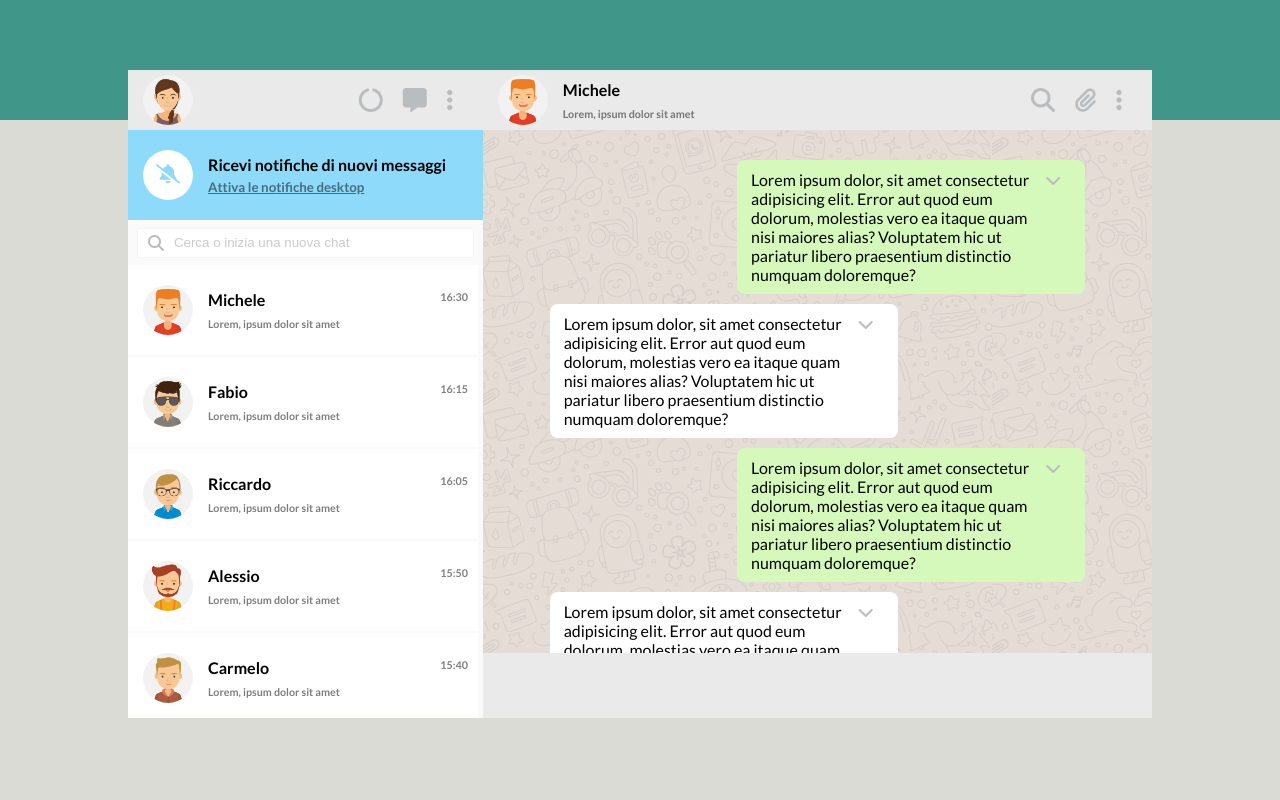
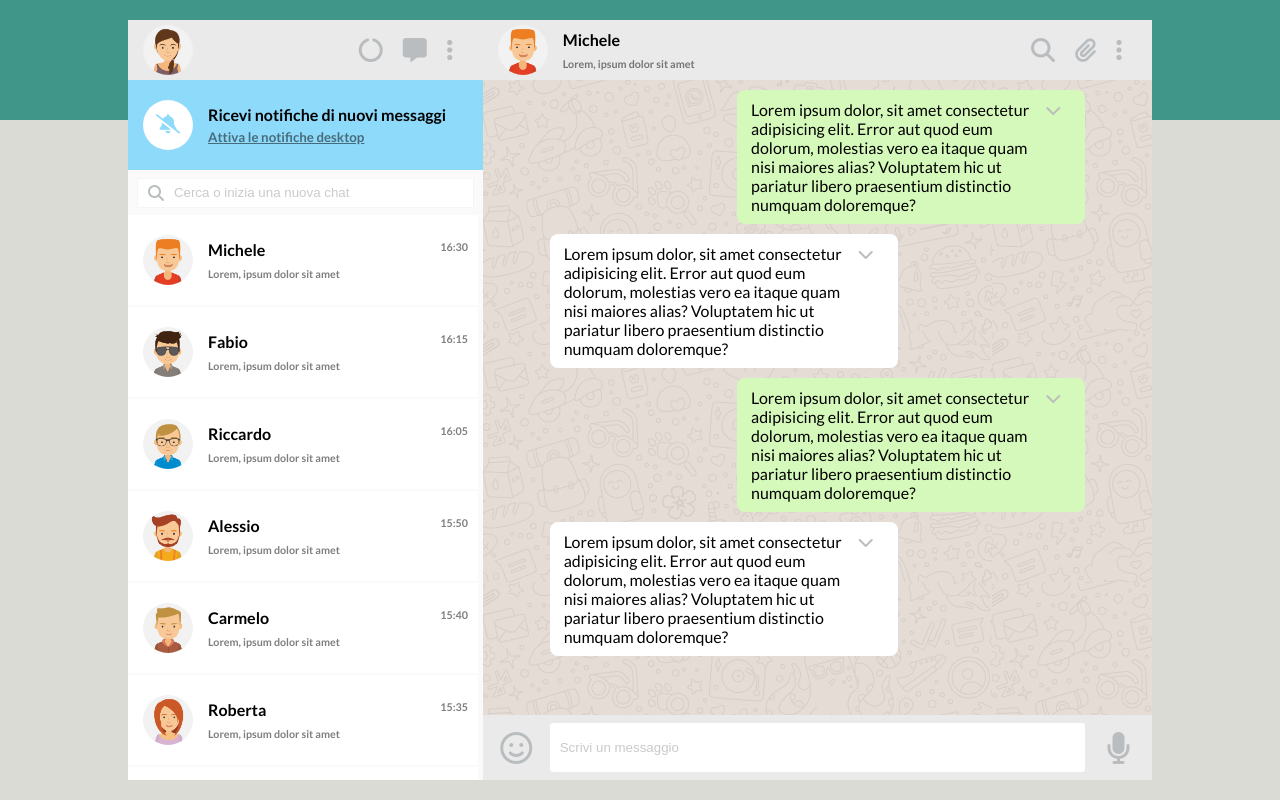
Before and after one commit to MarcoRomanohub/html-css-boolzapp, a plain HTML site: page index.html in a window 1280 px wide. Drawn offline with Linux system fonts and the light colour scheme.

Commit message:
[add] complete

```diff
--- a/css/style.css
+++ b/css/style.css
@@ -16,7 +16,6 @@ body{
     #DADBD4 15%,
     #DADBD4 100%);
     display: flex;
-    align-items: center;
     justify-content: center;
     overflow: hidden;
   }
@@ -36,15 +35,13 @@ i{
 }
 
 .container{
-  margin: 0 auto;
   width: 80%;
-  height: 90vh;
-  /* overflow: hidden; */
+  align-items: center;
 }
 
 .row{
   width: 100%;
-  height: 90%;
+  height: 95vh;
 }
 
 .chat{
@@ -71,7 +68,8 @@ i{
 
 .active-chat .sms-chat{
   height: calc(100% - 60px - 65px);
-  overflow: scroll;
+  overflow-y: scroll;
+  scrollbar-width: 50px;
   background-image: url(../assets/img/mine.jpg);
 }
 
@@ -85,10 +83,6 @@ i{
   display: flex;
   /* height: 100%; */
   width: 100%;
-}
-
-.row:first-child{
-  margin-top: 30px;
 }
 
 .sms{
@@ -123,8 +117,36 @@ i{
 }
 
 .sms-input{
+  width: 100%;
   height: 65px;
   background-color: #EAEAEA;
+  justify-content: space-between;
+}
+
+.input-icon{
+  width: 10%;
+}
+
+.sms-input .write-sms{
+  align-items: center;
+  width: 80%;
+}
+
+.sms-input input{
+  /* width: 80%;  */
+  height: 75%;
+  width: 100%;
+  border: none;
+  border-radius: .2rem;
+  padding-left: 10px;
+}
+
+.input-icon{
+  align-items: center;
+  justify-content: center;
+}
+.input-icon i{
+  font-size: 2rem;
 }
 
 .top-nav{
@@ -197,6 +219,7 @@ nav input{
 .last-chat{
   background-color: #FAFAFA;
   overflow-y: scroll;
+  scrollbar-width: 10px;
   height: calc(100% - 60px - 90px - 45px)
 }
 
--- a/index.html
+++ b/index.html
@@ -16,7 +16,7 @@
   <title>Boolzapp</title>
 </head>
 <body>
-    <div class="container">
+    <div class="container d-flex">
       <div class="row d-flex">
         <div class="chat">
           <div class="topbar d-flex">
@@ -231,8 +231,16 @@
               </div>
             </div>
           </div>
-          <div class="sms-input">
-
+          <div class="sms-input d-flex">
+            <div class="input-icon d-flex">
+              <i class="fa-regular fa-face-smile"></i>
+            </div>
+            <div class="write-sms d-flex">
+              <input type="text" placeholder="Scrivi un messaggio">
+            </div>
+            <div class="input-icon d-flex">
+              <i class="fa-solid fa-microphone"></i>
+            </div>
           </div>
 
       </div>
```
